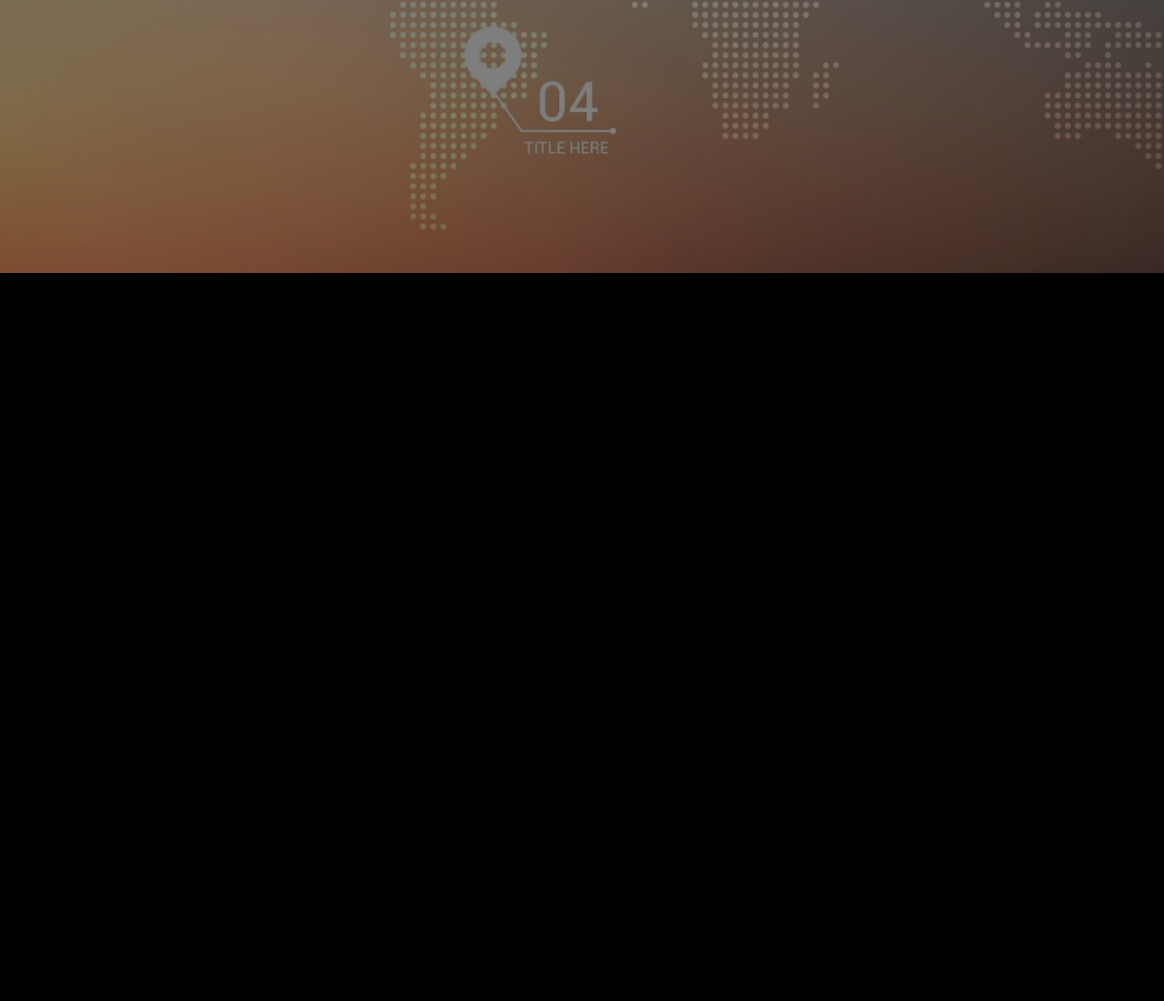
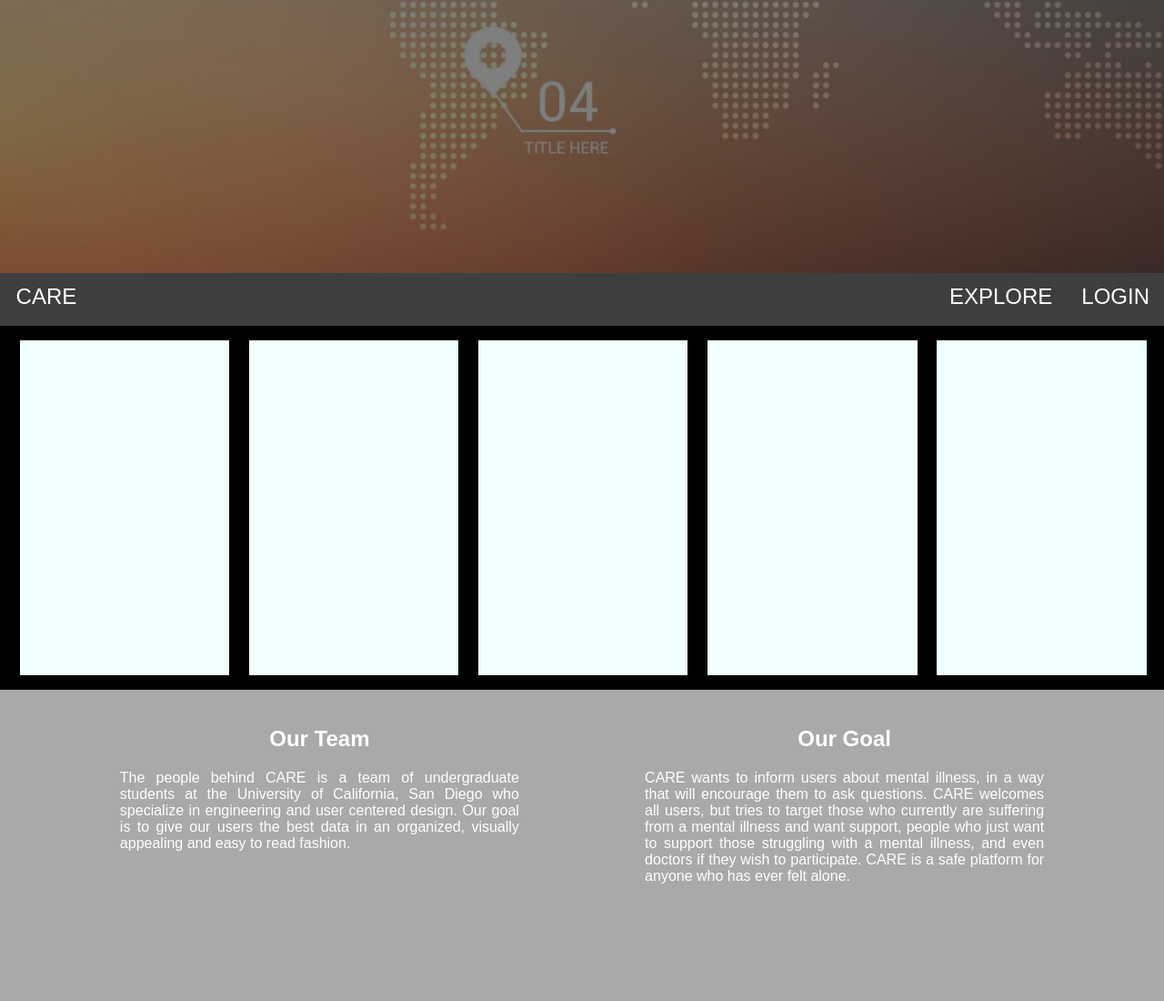
Before and after one commit to alexstolznut/CARE, a website: page views/landing.html in a window 1280 px wide. Shown: the part 1300-2400 px from the top of the page at 91% size. Before the commit the page ends 1600 px from the top, so only its background shows below. Drawn offline with Linux system fonts and the light colour scheme.

Commit message:
added Learn More page

```diff
--- a/public/css/landing.css
+++ b/public/css/landing.css
@@ -150,6 +150,7 @@ body {
   }
 }
 
+/*--- Age, Gender, Disorder box ----*/
 #inputBox {
     width: 60%;
     height: 6vh;
@@ -158,6 +159,7 @@ body {
     border-radius: 10px;
 }
 
+/*--- Reset and Filter buttons ---*/
 .bnt1 {
     width: 20%;
     padding: 6px;
@@ -167,3 +169,46 @@ body {
     border-radius: 10px;
     margin-top: 30px;
 }
+
+/*--- Learn More page ---*/
+#aboutTeam {
+    width: 100%;
+    height: 100vh;
+    background-color: darkgray;
+}
+
+#teamImage {
+    width: 100%;
+    height: 50vh;
+    background-color: black;
+}
+
+.singleImage {
+    margin-top: 2vh;
+    margin-left: 1.7%;
+    float: left;
+    width: 18%;
+    height: 46vh;
+    background-color: azure;
+}
+
+#teamInfo {
+    width: 100%;
+    height: 42.5vh;
+}
+
+.aboutGoal {
+    width: 49%;
+    height: 100%;
+    float: left;
+    margin-left: 0.5%;
+    margin-right: 0.5%;
+    text-align: center;
+}
+
+.infoContent {
+    margin-top: 5vh;
+    width: 70%;
+    color: white;
+    font-family: sans-serif;
+}
--- a/views/landing.html
+++ b/views/landing.html
@@ -13,7 +13,7 @@
             <button type="button" class="bnt0" style="margin-right: 4%;" onclick="window.location='#explore';">EXPLORE</button>
             <button type="button" class="bnt0" style="margin-left: 4%;" onclick="window.location='/forums';">LOGIN</button>
         </div>
-        <div id="learnMore"><a href="#">Learn More</a></div>
+        <div id="learnMore"><a href="#aboutTeam">Learn More</a></div>
     </div>
 
 <!--  Explore  -->
@@ -57,6 +57,50 @@
         <span style="float:right;margin-right:15px;font-size:30px;cursor:pointer" onclick="openNav()"><img src="/image/button.png" style="width: 6%; height: 6%; float: right; padding-top: 2%;"></span>
     </div>
 
+<!--  Learn More  -->
+    <div id="aboutTeam">
+        <nav id="navbar" style="background:rgba(0,0,0,0.63);">
+            <ul id="navbar-ul">
+                <li class="navbar-li"><a href="#">CARE</a></li>
+                <li class="navbar-li" style="float: right;"><a href="#">LOGIN</a></li>
+                <li class="navbar-li" style="float: right;"><a href="#">EXPLORE</a></li>
+            </ul>
+        </nav>
+
+        <div id="teamImage">
+            <div class="singleImage">
+            </div>
+            <div class="singleImage">
+            </div>
+            <div class="singleImage">
+            </div>
+            <div class="singleImage">
+            </div>
+            <div class="singleImage">
+            </div>
+        </div>
+
+        <div id="teamInfo">
+            <div class="aboutGoal">
+                <div class="infoContent" style="margin-left: 20%;">
+                    <h2>Our Team</h2>
+                    <p style="text-align: justify;">
+                    The people behind CARE is a team of undergraduate students at the University of California, San Diego who specialize in engineering and user centered design. Our goal is to give our users the best data in an organized, visually appealing and easy to read fashion.
+                    </p>
+                </div>
+            </div>
+            <div class="aboutGoal">
+                <div class="infoContent" style="margin-left: 10%;">
+                    <h2>Our Goal</h2>
+                    <p style="text-align: justify;">
+                        CARE wants to inform users about mental illness, in a way that will encourage them to ask questions. CARE welcomes all users, but tries to target those who currently are suffering from a mental illness and want support, people who just want to support those struggling with a mental illness, and even doctors if they wish to participate. CARE is a safe platform for anyone who has ever felt alone.
+                    </p>
+                </div>
+            </div>
+        </div>
+    </div>
+
+<!--  Overlay Script  -->
 <script>
     function openNav() {
         document.getElementById("myNav").style.width = "25%";
```
